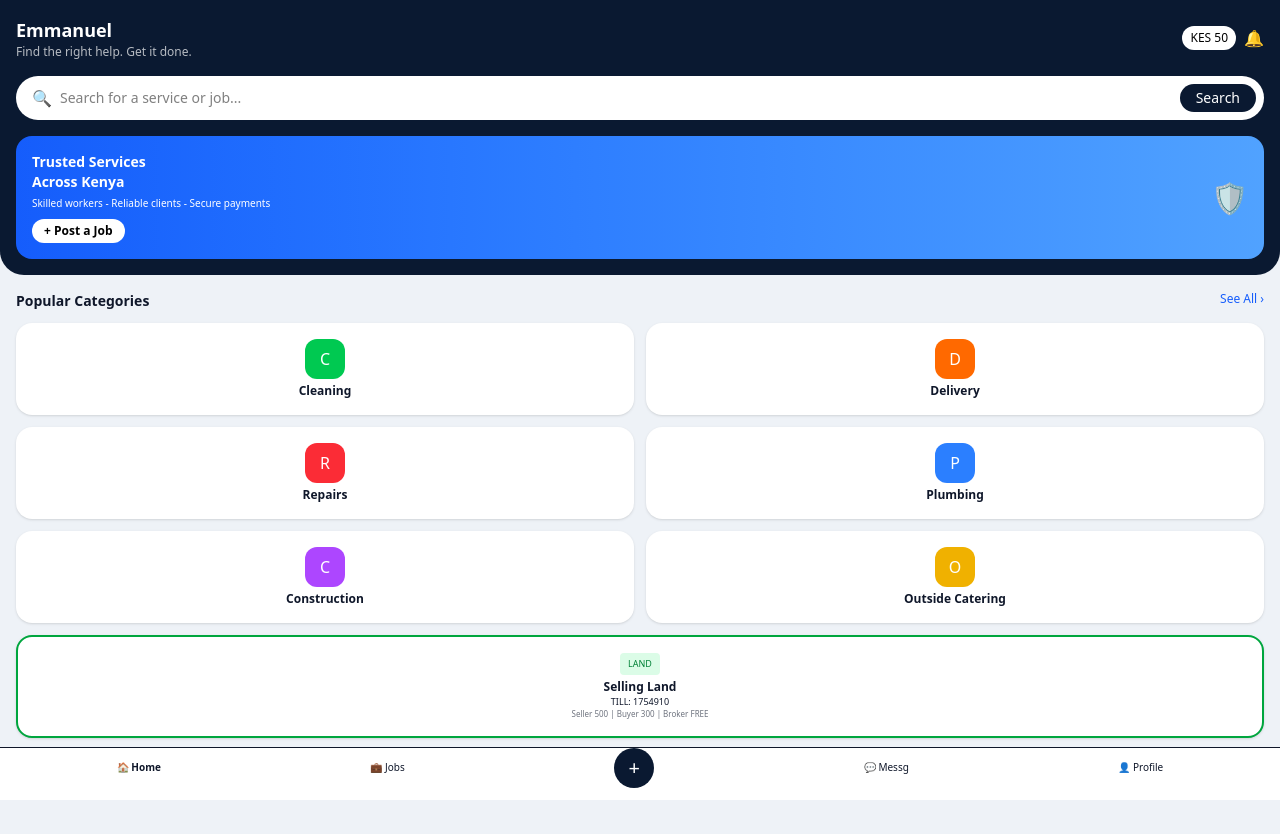
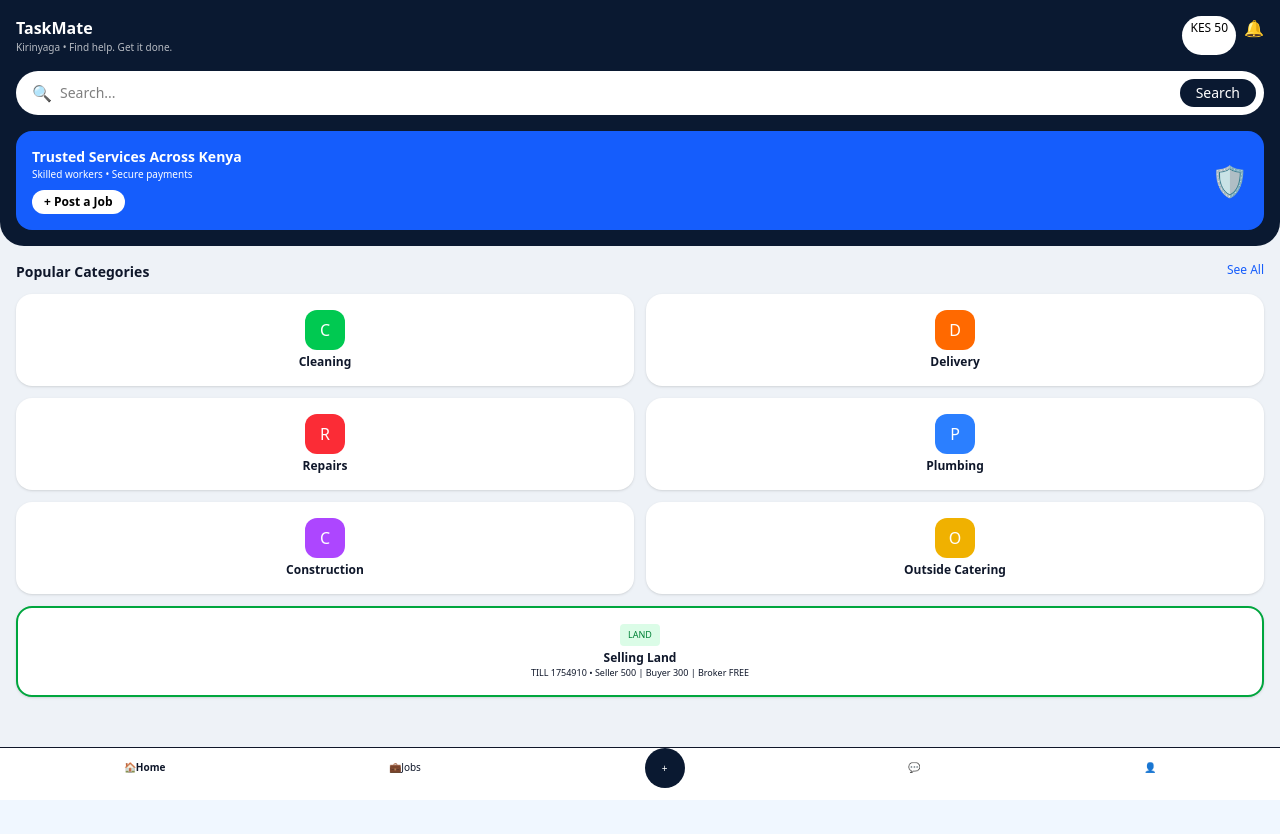
Before and after one commit to njoguemmanuel04-lgtm/taskmate, a Next.js app: page / in a window 1280 px wide. After the commit the page ends 800 px from the top, so only its background shows below. Built offline with nearby package versions, Linux system fonts and the light colour scheme.

Commit message:
Update page.tsx

```diff
--- a/app/page.tsx
+++ b/app/page.tsx
@@ -2,42 +2,24 @@
 import { useState } from "react";
 export default function Home(){
 const [search,setSearch]=useState("");
-  const go=(p:string)=>location.href=p;
-  const handleSearch=()=>{ if(search.trim()) go(`/jobs?search=${search}`); else go('/jobs'); };
+const go=(p:string)=>{window.location.href=p};
 return(
 <div className="min-h-screen bg-[#eef2f7] pb-20">
-    {/* HEADER - YOUR BEAUTIFUL BLUE */}
 <div className="bg-[#0a1931] text-white p-4 rounded-b-[24px]">
-      <div className="flex justify-between items-center">
-        <div><h1 className="font-bold text-lg">Emmanuel</h1><p className="text-xs opacity-70">Find the right help. Get it done.</p></div>
-        <div className="flex gap-2"><span className="bg-white text-black text-xs px-2 py-1 rounded-full">KES 50</span><span>🔔</span></div>
+<div className="flex justify-between"><div><h1 className="font-bold">TaskMate</h1><p className="text-[10px] opacity-70">Kirinyaga • Find help. Get it done.</p></div><div className="flex gap-2"><span className="bg-white text-black text-xs px-2 py-1 rounded-full">KES 50</span><span>🔔</span></div></div>
+<div className="mt-4 bg-white rounded-full flex items-center p-2"><span className="px-2">🔍</span><input value={search} onChange={e=>setSearch(e.target.value)} placeholder="Search..." className="flex-1 outline-none text-black text-sm"/><button onClick={()=>go(search?`/jobs?search=${search}`:'/jobs')} className="bg-[#0a1931] text-white px-4 py-1 rounded-full text-sm">Search</button></div>
+<div className="mt-4 bg-blue-600 rounded-2xl p-4 flex justify-between items-center"><div><h2 className="font-bold text-sm">Trusted Services Across Kenya</h2><p className="text-[10px]">Skilled workers • Secure payments</p><button onClick={()=>go('/post-job')} className="mt-2 bg-white text-black text-xs px-3 py-1 rounded-full font-bold">+ Post a Job</button></div><div className="text-3xl">🛡️</div></div>
 </div>
-      <div className="mt-4 bg-white rounded-full flex items-center p-2">
-        <span className="px-2">🔍</span><input value={search} onChange={e=>setSearch(e.target.value)} placeholder="Search for a service or job..." className="flex-1 outline-none text-black text-sm"/><button onClick={handleSearch} className="bg-[#0a1931] text-white px-4 py-1 rounded-full text-sm">Search</button>
+<div className="p-4"><div className="flex justify-between mb-3"><h3 className="font-bold text-sm">Popular Categories</h3><span onClick={()=>go('/jobs')} className="text-xs text-blue-600">See All</span></div>
+<div className="grid grid-cols-2 gap-3">
+<div onClick={()=>go('/jobs?cat=Cleaning')} className="bg-white p-4 rounded-2xl shadow text-center"><div className="bg-green-500 w-10 h-10 rounded-xl mx-auto flex items-center justify-center text-white">C</div><p className="text-xs font-bold mt-1">Cleaning</p></div>
+<div onClick={()=>go('/jobs?cat=Delivery')} className="bg-white p-4 rounded-2xl shadow text-center"><div className="bg-orange-500 w-10 h-10 rounded-xl mx-auto flex items-center justify-center text-white">D</div><p className="text-xs font-bold mt-1">Delivery</p></div>
+<div onClick={()=>go('/jobs?cat=Repairs')} className="bg-white p-4 rounded-2xl shadow text-center"><div className="bg-red-500 w-10 h-10 rounded-xl mx-auto flex items-center justify-center text-white">R</div><p className="text-xs font-bold mt-1">Repairs</p></div>
+<div onClick={()=>go('/jobs?cat=Plumbing')} className="bg-white p-4 rounded-2xl shadow text-center"><div className="bg-blue-500 w-10 h-10 rounded-xl mx-auto flex items-center justify-center text-white">P</div><p className="text-xs font-bold mt-1">Plumbing</p></div>
+<div onClick={()=>go('/jobs?cat=Construction')} className="bg-white p-4 rounded-2xl shadow text-center"><div className="bg-purple-500 w-10 h-10 rounded-xl mx-auto flex items-center justify-center text-white">C</div><p className="text-xs font-bold mt-1">Construction</p></div>
+<div onClick={()=>go('/jobs?cat=Catering')} className="bg-white p-4 rounded-2xl shadow text-center"><div className="bg-yellow-500 w-10 h-10 rounded-xl mx-auto flex items-center justify-center text-white">O</div><p className="text-xs font-bold mt-1">Outside Catering</p></div>
+<div onClick={()=>go('/land')} className="bg-white p-4 rounded-2xl shadow text-center border-2 border-green-600 col-span-2"><p className="bg-green-100 text-green-700 text-[9px] px-2 py-1 rounded w-fit mx-auto">LAND</p><p className="text-xs font-bold mt-1">Selling Land</p><p className="text-[9px]">TILL 1754910 • Seller 500 | Buyer 300 | Broker FREE</p></div>
+</div></div>
+<div className="fixed bottom-0 left-0 right-0 bg-white border-t flex justify-around p-3 text-[10px]"><span onClick={()=>go('/')} className="font-bold">🏠Home</span><span onClick={()=>go('/jobs')}>💼Jobs</span><span onClick={()=>go('/post-job')} className="bg-[#0a1931] text-white w-10 h-10 rounded-full flex items-center justify-center -mt-3">+</span><span>💬</span><span>👤</span></div>
 </div>
-      <div className="mt-4 bg-gradient-to-r from-blue-600 to-blue-400 rounded-2xl p-4 flex justify-between items-center">
-        <div><h2 className="font-bold text-sm">Trusted Services<br/>Across Kenya</h2><p className="text-[10px] mt-1">Skilled workers - Reliable clients - Secure payments</p><button onClick={()=>go('/post-job')} className="mt-2 bg-white text-black text-xs px-3 py-1 rounded-full font-bold">+ Post a Job</button></div><div className="text-3xl">🛡️</div>
-      </div>
-    </div>
-
-    {/* CATEGORIES - YOUR HAPPY 7 BOXES */}
-    <div className="p-4">
-      <div className="flex justify-between mb-3"><h3 className="font-bold text-sm">Popular Categories</h3><span onClick={()=>go('/jobs')} className="text-xs text-blue-600">See All ›</span></div>
-      <div className="grid grid-cols-2 gap-3">
-        <div onClick={()=>go('/jobs?cat=Cleaning')} className="bg-white p-4 rounded-2xl shadow text-center"><div className="bg-green-500 w-10 h-10 rounded-xl mx-auto flex items-center justify-center text-white mb-1">C</div><p className="text-xs font-bold">Cleaning</p></div>
-        <div onClick={()=>go('/jobs?cat=Delivery')} className="bg-white p-4 rounded-2xl shadow text-center"><div className="bg-orange-500 w-10 h-10 rounded-xl mx-auto flex items-center justify-center text-white mb-1">D</div><p className="text-xs font-bold">Delivery</p></div>
-        <div onClick={()=>go('/jobs?cat=Repairs')} className="bg-white p-4 rounded-2xl shadow text-center"><div className="bg-red-500 w-10 h-10 rounded-xl mx-auto flex items-center justify-center text-white mb-1">R</div><p className="text-xs font-bold">Repairs</p></div>
-        <div onClick={()=>go('/jobs?cat=Plumbing')} className="bg-white p-4 rounded-2xl shadow text-center"><div className="bg-blue-500 w-10 h-10 rounded-xl mx-auto flex items-center justify-center text-white mb-1">P</div><p className="text-xs font-bold">Plumbing</p></div>
-        <div onClick={()=>go('/jobs?cat=Construction')} className="bg-white p-4 rounded-2xl shadow text-center"><div className="bg-purple-500 w-10 h-10 rounded-xl mx-auto flex items-center justify-center text-white mb-1">C</div><p className="text-xs font-bold">Construction</p></div>
-        <div onClick={()=>go('/jobs?cat=Outside Catering')} className="bg-white p-4 rounded-2xl shadow text-center"><div className="bg-yellow-500 w-10 h-10 rounded-xl mx-auto flex items-center justify-center text-white mb-1">O</div><p className="text-xs font-bold">Outside Catering</p></div>
-        <div onClick={()=>go('/land')} className="bg-white p-4 rounded-2xl shadow text-center border-2 border-green-600 col-span-2"><div className="bg-green-100 border-green-600 text-green-700 text-[9px] px-2 py-1 rounded mx-auto w-fit mb-1">LAND</div><p className="text-xs font-bold">Selling Land</p><p className="text-[9px]">TILL: 1754910</p><p className="text-[8px] opacity-60">Seller 500 | Buyer 300 | Broker FREE</p></div>
-      </div>
-    </div>
-
-    {/* BOTTOM NAV */}
-    <div className="fixed bottom-0 left-0 right-0 bg-white border-t flex justify-around p-3 text-[10px]">
-      <span onClick={()=>go('/')} className="font-bold">🏠 Home</span><span onClick={()=>go('/jobs')}>💼 Jobs</span><span onClick={()=>go('/post-job')} className="bg-[#0a1931] text-white w-10 h-10 rounded-full flex items-center justify-center -mt-3 text-xl">+</span><span onClick={()=>go('/messages')}>💬 Messg</span><span onClick={()=>go('/profile')}>👤 Profile</span>
-    </div>
-  </div>
-  )
-}
+)}
```
Lines whose indentation alone changed are shown as unchanged.
